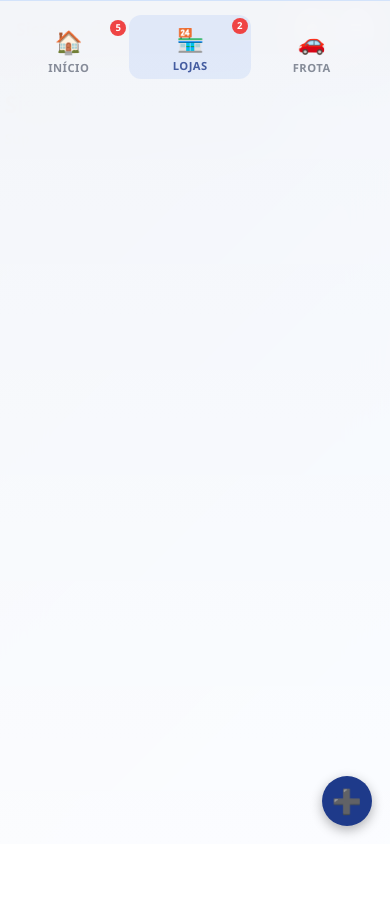
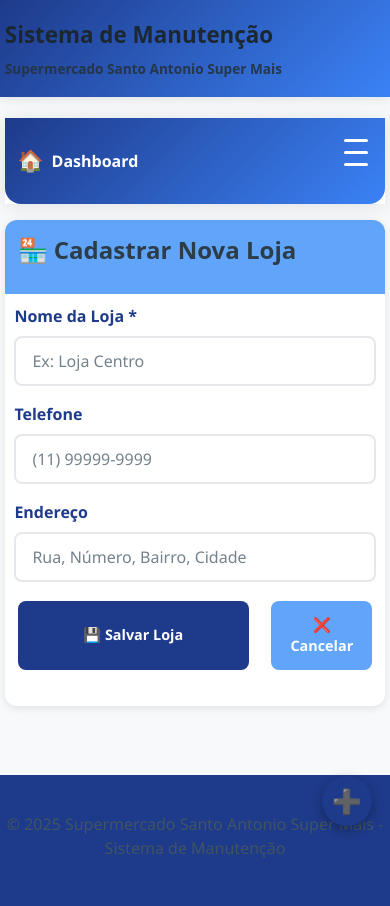
Before and after one commit to IgorsSantana/sistema-manutencao-supermais, a Flask app: page /lojas/cadastrar in a window 390 px wide. Before the commit the page ends 836 px from the top, so only its background shows below. Run offline with Flask 3, Linux system fonts and the light colour scheme.

Commit message:
Refatorar navegação mobile para app profissional
 Navegação Mobile Profissional
 Menu hambúrguer animado
 Design responsivo completo
 Cobertura: phones, tablets, desktop
 Animações suaves e transições
 JavaScript otimizado para touch
 Acessibilidade completa
 Organização por seções
 Design moderno com gradientes
 Auto-fechar inteligente
 Breakpoints responsivos profissionais

```diff
--- a/templates/base.html
+++ b/templates/base.html
@@ -188,16 +188,163 @@
             border: 1px solid #f5c6cb;
         }
 
-        /* Mobile Styles - Otimizado para uso principal */
+        /* Mobile Navigation - Projeto Profissional */
         @media (max-width: 768px) {
             .nav-mobile {
                 display: block;
                 position: sticky;
                 top: 0;
-                z-index: 100;
+                z-index: 1000;
                 background: white;
-                box-shadow: 0 2px 10px rgba(0,0,0,0.1);
+                box-shadow: 0 2px 20px rgba(0,0,0,0.1);
                 margin-bottom: 1rem;
+            }
+
+            .mobile-nav-container {
+                width: 100%;
+                background: white;
+                border-radius: 0 0 16px 16px;
+                overflow: hidden;
+            }
+
+            .mobile-nav-header {
+                display: flex;
+                justify-content: space-between;
+                align-items: center;
+                padding: 1rem;
+                background: linear-gradient(135deg, var(--primary-color), var(--secondary-color));
+                color: white;
+            }
+
+            .mobile-nav-brand {
+                display: flex;
+                align-items: center;
+                gap: 0.5rem;
+                text-decoration: none;
+                color: white;
+                font-weight: 600;
+                font-size: 1.1rem;
+            }
+
+            .mobile-nav-brand .nav-icon {
+                font-size: 1.3rem;
+            }
+
+            .mobile-nav-toggle {
+                background: none;
+                border: none;
+                width: 32px;
+                height: 32px;
+                display: flex;
+                flex-direction: column;
+                justify-content: space-around;
+                cursor: pointer;
+                padding: 4px;
+                border-radius: 4px;
+                transition: background-color 0.2s ease;
+            }
+
+            .mobile-nav-toggle:hover {
+                background-color: rgba(255,255,255,0.1);
+            }
+
+            .mobile-nav-toggle span {
+                width: 100%;
+                height: 3px;
+                background: white;
+                border-radius: 2px;
+                transition: all 0.3s ease;
+                transform-origin: center;
+            }
+
+            .mobile-nav-toggle.active span:nth-child(1) {
+                transform: rotate(45deg) translate(5px, 5px);
+            }
+
+            .mobile-nav-toggle.active span:nth-child(2) {
+                opacity: 0;
+                transform: translateX(10px);
+            }
+
+            .mobile-nav-toggle.active span:nth-child(3) {
+                transform: rotate(-45deg) translate(7px, -6px);
+            }
+
+            .mobile-nav-menu {
+                background: white;
+                padding: 0;
+                transform: translateY(-100%);
+                opacity: 0;
+                visibility: hidden;
+                transition: all 0.3s ease;
+                max-height: 0;
+                overflow: hidden;
+            }
+
+            .mobile-nav-menu.active {
+                transform: translateY(0);
+                opacity: 1;
+                visibility: visible;
+                max-height: 600px;
+            }
+
+            .mobile-nav-section {
+                padding: 1rem 1.5rem;
+                border-bottom: 1px solid #f0f0f0;
+            }
+
+            .mobile-nav-section:last-child {
+                border-bottom: none;
+            }
+
+            .nav-section-title {
+                font-size: 0.8rem;
+                font-weight: 600;
+                color: #666;
+                text-transform: uppercase;
+                letter-spacing: 0.5px;
+                margin-bottom: 0.8rem;
+                padding: 0 0.5rem;
+            }
+
+            .mobile-nav-item {
+                display: flex;
+                align-items: center;
+                gap: 1rem;
+                padding: 0.8rem 0.5rem;
+                text-decoration: none;
+                color: var(--text-color);
+                border-radius: 8px;
+                transition: all 0.2s ease;
+                font-weight: 500;
+                position: relative;
+            }
+
+            .mobile-nav-item:hover {
+                background: #f8f9fa;
+                transform: translateX(4px);
+            }
+
+            .mobile-nav-item.mobile-nav-primary {
+                background: var(--primary-color);
+                color: white;
+                margin: 0.5rem 0;
+            }
+
+            .mobile-nav-item.mobile-nav-primary:hover {
+                background: var(--secondary-color);
+                transform: translateX(4px);
+            }
+
+            .mobile-nav-item .nav-icon {
+                font-size: 1.2rem;
+                width: 24px;
+                text-align: center;
+            }
+
+            .mobile-nav-item .nav-text {
+                font-size: 1rem;
+                flex: 1;
             }
 
             .nav-desktop {
@@ -363,153 +510,24 @@
                 font-size: 0.8rem;
             }
 
-        /* Navegação mobile profissional */
-        .nav-mobile {
-            position: fixed;
-            bottom: 0;
-            left: 0;
-            right: 0;
-            background: linear-gradient(180deg, rgba(255,255,255,0.95) 0%, rgba(255,255,255,0.98) 100%);
-            backdrop-filter: blur(20px);
-            -webkit-backdrop-filter: blur(20px);
-            border-top: 1px solid rgba(59, 130, 246, 0.2);
-            box-shadow: 0 -4px 25px rgba(0,0,0,0.1);
-            z-index: 1000;
-            padding: 0.5rem 1rem 1rem 1rem;
-            margin: 0;
-        }
-
+            /* Navegação mobile melhorada */
             .nav-mobile ul {
                 display: flex;
-            justify-content: space-between;
-            align-items: center;
-            gap: 0;
-            margin: 0;
-            padding: 0;
-            list-style: none;
+                flex-wrap: wrap;
+                gap: 0.3rem;
+                padding: 0.5rem;
             }
 
             .nav-mobile li {
                 flex: 1;
-            text-align: center;
+                min-width: calc(50% - 0.15rem);
             }
 
-        .nav-mobile .nav-item {
-            display: flex;
-            flex-direction: column;
-            align-items: center;
-            justify-content: center;
-            padding: 0.5rem 0.3rem;
-            border-radius: 12px;
-            text-decoration: none;
-            color: #6b7280;
-            transition: all 0.3s ease;
-            min-height: 60px;
-            position: relative;
-            background: transparent;
-            border: none;
-        }
-
-        .nav-mobile .nav-item:hover,
-        .nav-mobile .nav-item:focus,
-        .nav-mobile .nav-item.active {
-            color: var(--primary-color);
-            background: rgba(59, 130, 246, 0.1);
-            transform: translateY(-2px);
-        }
-
-        .nav-mobile .nav-icon {
-            font-size: 1.4rem;
-            margin-bottom: 0.2rem;
-            transition: all 0.3s ease;
-        }
-
-        .nav-mobile .nav-label {
-            font-size: 0.7rem;
-            font-weight: 600;
-            line-height: 1;
-            text-transform: uppercase;
-            letter-spacing: 0.5px;
-            opacity: 0.8;
-        }
-
-        .nav-mobile .nav-badge {
-            position: absolute;
-            top: 0.2rem;
-            right: 0.2rem;
-            background: #ef4444;
-            color: white;
-            border-radius: 50%;
-            width: 16px;
-            height: 16px;
-            font-size: 0.6rem;
-            display: flex;
-            align-items: center;
-            justify-content: center;
-            font-weight: bold;
-            opacity: 0;
-            transform: scale(0.8);
-            transition: all 0.3s ease;
-        }
-
-        .nav-mobile .nav-badge.show {
-            opacity: 1;
-            transform: scale(1);
-        }
-
-        /* Navegação secundária mobile */
-        .nav-mobile-secondary {
-            position: fixed;
-            top: 0;
-            left: 0;
-            right: 0;
-            background: var(--primary-color);
-            color: white;
-            padding: 0.5rem 1rem;
-            z-index: 999;
-            box-shadow: 0 2px 10px rgba(0,0,0,0.1);
-        }
-
-        .nav-mobile-secondary .mobile-header {
-            display: flex;
-            justify-content: space-between;
-            align-items: center;
-        }
-
-        .nav-mobile-secondary h1 {
-            font-size: 1.1rem;
-            margin: 0;
-            font-weight: 700;
-        }
-
-        .nav-mobile-secondary .mobile-subtitle {
-            font-size: 0.75rem;
-            opacity: 0.9;
-            margin: 0;
-        }
-
-        .nav-mobile-secondary .header-actions {
-            display: flex;
-            gap: 0.5rem;
-        }
-
-        .nav-mobile-secondary .btn-icon {
-            width: 36px;
-            height: 36px;
-            border-radius: 50%;
-            background: rgba(255,255,255,0.2);
-            border: none;
-            color: white;
-            display: flex;
-            align-items: center;
-            justify-content: center;
-            font-size: 1rem;
-            transition: all 0.3s ease;
-        }
-
-        .nav-mobile-secondary .btn-icon:hover {
-            background: rgba(255,255,255,0.3);
-            transform: scale(1.05);
+            .nav-mobile .btn {
+                width: 100%;
+                text-align: center;
+                padding: 0.6rem 0.4rem;
+                font-size: 0.8rem;
             }
 
             /* Cards de lojas e veículos otimizados */
@@ -619,13 +637,28 @@
                     padding: 0.6rem;
                 }
 
-                .nav-mobile li {
-                    min-width: calc(33.333% - 0.2rem);
+                .mobile-nav-header {
+                    padding: 0.8rem;
                 }
 
-                .nav-mobile .btn {
-                    font-size: 0.7rem;
-                    padding: 0.5rem 0.2rem;
+                .mobile-nav-brand {
+                    font-size: 1rem;
+                }
+
+                .mobile-nav-item {
+                    padding: 0.7rem 0.5rem;
+                }
+
+                .mobile-nav-item .nav-text {
+                    font-size: 0.9rem;
+                }
+
+                .mobile-nav-item .nav-icon {
+                    font-size: 1.1rem;
+                }
+
+                .mobile-nav-section {
+                    padding: 0.8rem 1rem;
                 }
 
                 .card-body {
@@ -667,61 +750,60 @@
     </div>
 
     <main class="container">
-        <!-- Header Mobile Professional -->
-        <div class="nav-mobile-secondary">
-            <div class="mobile-header">
-                <div>
-                    <h1>Sistema de Manutenção</h1>
-                    <p class="mobile-subtitle">Santo Antonio Super Mais</p>
+        <!-- Navegação Mobile Profissional -->
+        <nav class="nav-mobile">
+            <!-- Menu Principal Mobile -->
+            <div class="mobile-nav-container">
+                <div class="mobile-nav-header">
+                    <a href="/" class="mobile-nav-brand">
+                        <span class="nav-icon">🏠</span>
+                        <span class="nav-text">Dashboard</span>
+                    </a>
+                    <button class="mobile-nav-toggle" id="mobileNavToggle" aria-label="Toggle menu">
+                        <span></span>
+                        <span></span>
+                        <span></span>
+                    </button>
                 </div>
-                <div class="header-actions">
-                    <button class="btn-icon" onclick="toggleNotifications()" title="Notificações">
-                        🔔
-                    </button>
-                    <button class="btn-icon" onclick="toggleMenu()" title="Menu">
-                        ☰
-                    </button>
+
+                <div class="mobile-nav-menu" id="mobileNavMenu">
+                    <div class="mobile-nav-section">
+                        <div class="nav-section-title">Navegação</div>
+                        <a href="/" class="mobile-nav-item">
+                            <span class="nav-icon">🏠</span>
+                            <span class="nav-text">Dashboard</span>
+                        </a>
+                        <a href="/lojas" class="mobile-nav-item">
+                            <span class="nav-icon">🏪</span>
+                            <span class="nav-text">Lojas</span>
+                        </a>
+                        <a href="/veiculos" class="mobile-nav-item">
+                            <span class="nav-icon">🚗</span>
+                            <span class="nav-text">Frota</span>
+                        </a>
+                        <a href="/manutencoes" class="mobile-nav-item">
+                            <span class="nav-icon">🔧</span>
+                            <span class="nav-text">Manutenções</span>
+                        </a>
+                    </div>
+
+                    <div class="mobile-nav-section">
+                        <div class="nav-section-title">Ações</div>
+                        <a href="/manutencoes/cadastrar" class="mobile-nav-item mobile-nav-primary">
+                            <span class="nav-icon">➕</span>
+                            <span class="nav-text">Nova Manutenção</span>
+                        </a>
+                        <a href="/lojas/cadastrar" class="mobile-nav-item">
+                            <span class="nav-icon">🏪</span>
+                            <span class="nav-text">Nova Loja</span>
+                        </a>
+                        <a href="/veiculos/cadastrar" class="mobile-nav-item">
+                            <span class="nav-icon">🚗</span>
+                            <span class="nav-text">Novo Veículo</span>
+                        </a>
                     </div>
                 </div>
             </div>
-
-        <!-- Bottom Navigation Professional -->
-        <nav class="nav-mobile">
-            <ul>
-                <li>
-                    <a href="/" class="nav-item" data-page="dashboard">
-                        <span class="nav-icon">🏠</span>
-                        <span class="nav-label">Início</span>
-                        <span class="nav-badge">5</span>
-                    </a>
-                </li>
-                <li>
-                    <a href="/lojas" class="nav-item" data-page="lojas">
-                        <span class="nav-icon">🏪</span>
-                        <span class="nav-label">Lojas</span>
-                        <span class="nav-badge">2</span>
-                    </a>
-                </li>
-                <li>
-                    <a href="/veiculos" class="nav-item" data-page="veiculos">
-                        <span class="nav-icon">🚗</span>
-                        <span class="nav-label">Frota</span>
-                    </a>
-                </li>
-                <li>
-                    <a href="/manutencoes" class="nav-item" data-page="manutencoes">
-                        <span class="nav-icon">🔧</span>
-                        <span class="nav-label">Serviços</span>
-                        <span class="nav-badge">3</span>
-                    </a>
-                </li>
-                <li>
-                    <a href="/manutencoes/cadastrar" class="nav-item" data-page="nova">
-                        <span class="nav-icon">➕</span>
-                        <span class="nav-label">Nova</span>
-                    </a>
-                </li>
-            </ul>
         </nav>
 
         <!-- Navegação Desktop -->
@@ -764,97 +846,71 @@
 
     {% block extra_js %}{% endblock %}
 
+    <!-- Mobile Navigation JavaScript -->
     <script>
-        // Navegação mobile profissional
         document.addEventListener('DOMContentLoaded', function() {
-            // Marcar página ativa
-            const currentPath = window.location.pathname;
-            const navItems = document.querySelectorAll('.nav-item');
+            const mobileNavToggle = document.getElementById('mobileNavToggle');
+            const mobileNavMenu = document.getElementById('mobileNavMenu');
 
-            navItems.forEach(item => {
-                const href = item.getAttribute('href');
-                if (href === currentPath || (currentPath.startsWith('/lojas') && href === '/lojas') ||
-                    (currentPath.startsWith('/veiculos') && href === '/veiculos') ||
-                    (currentPath.startsWith('/manutencoes') && href === '/manutencoes')) {
-                    item.classList.add('active');
+            if (mobileNavToggle && mobileNavMenu) {
+                // Toggle menu mobile
+                mobileNavToggle.addEventListener('click', function(e) {
+                    e.preventDefault();
+
+                    const isActive = mobileNavMenu.classList.contains('active');
+
+                    if (isActive) {
+                        // Fechar menu
+                        mobileNavMenu.classList.remove('active');
+                        mobileNavToggle.classList.remove('active');
+                    } else {
+                        // Abrir menu
+                        mobileNavMenu.classList.add('active');
+                        mobileNavToggle.classList.add('active');
                     }
                 });
 
-            // Scroll suave para conteúdo
-            const container = document.querySelector('.container');
-            if (container) {
-                container.style.marginTop = '70px';
-                container.style.marginBottom = '90px';
-                container.style.minHeight = 'calc(100vh - 160px)';
+                // Fechar menu ao clicar fora
+                document.addEventListener('click', function(e) {
+                    const mobileNavContainer = document.querySelector('.mobile-nav-container');
+                    if (mobileNavContainer && !mobileNavContainer.contains(e.target)) {
+                        mobileNavMenu.classList.remove('active');
+                        mobileNavToggle.classList.remove('active');
                     }
+                });
 
-            // Animações de navegação
-            navItems.forEach(item => {
-                item.addEventListener('click', function(e) {
-                    // Remover active de todos
-                    navItems.forEach(nav => nav.classList.remove('active'));
-                    // Adicionar active ao clicado
-                    this.classList.add('active');
+                // Fechar menu ao redimensionar tela
+                window.addEventListener('resize', function() {
+                    if (window.innerWidth > 768) {
+                        mobileNavMenu.classList.remove('active');
+                        mobileNavToggle.classList.remove('active');
+                    }
+                });
 
-                    // Feedback visual
-                    this.style.transform = 'translateY(-2px) scale(0.95)';
-                    setTimeout(() => {
-                        this.style.transform = 'translateY(-2px) scale(1)';
-                    }, 100);
+                // Fechar menu ao navegar para uma página
+                const mobileNavItems = mobileNavMenu.querySelectorAll('.mobile-nav-item');
+                mobileNavItems.forEach(item => {
+                    item.addEventListener('click', function() {
+                        mobileNavMenu.classList.remove('active');
+                        mobileNavToggle.classList.remove('active');
                     });
                 });
 
-            // Badge notifications (simulado)
-            const badges = document.querySelectorAll('.nav-badge');
-            badges.forEach(badge => {
-                if (badge.textContent && !isNaN(badge.textContent)) {
-                    badge.classList.add('show');
+                // Adicionar feedback tátil para tablets/telefones
+                mobileNavToggle.addEventListener('touchstart', function(e) {
+                    e.preventDefault();
+                    this.click();
+                });
+
+                // Melhorar acessibilidade
+                mobileNavToggle.addEventListener('keydown', function(e) {
+                    if (e.key === 'Enter' || e.key === ' ') {
+                        e.preventDefault();
+                        this.click();
                     }
                 });
-        });
-
-        // Funções do header mobile
-        function toggleNotifications() {
-            const notifications = ['Manutenção pendente na Loja Centro', 'Veículo ABC-1234 precisa de revisão'];
-            if (notifications.length === 0) {
-                alert('Nenhuma notificação');
-            } else {
-                alert('Notificações:\n' + notifications.join('\n'));
-            }
             }
 
-        function toggleMenu() {
-            // Menu de contexto rápido
-            const menuOptions = [
-                '📊 Dashboard',
-                '🏪 Gerenciar Lojas',
-                '🚗 Gerenciar Frota',
-                '🔧 Gerenciar Manutenções',
-                '📷 Ver Fotos',
-                '💰 Relatórios',
-                '⚙️ Configurações'
-            ];
-
-            const choice = confirm('Menu Rápido:\n\n' + menuOptions.join('\n') + '\n\nClique OK para ir para Dashboard');
-            if (choice) {
-                window.location.href = '/';
-            }
-        }
-
-        // Melhorar UX mobile
-        document.addEventListener('touchstart', function() {}, {passive: true});
-
-        // Feedback háptico simulado
-        document.querySelectorAll('.nav-item').forEach(item => {
-            item.addEventListener('touchstart', function() {
-                this.style.background = 'rgba(59, 130, 246, 0.2)';
-            });
-
-            item.addEventListener('touchend', function() {
-                setTimeout(() => {
-                    this.style.background = 'transparent';
-                }, 150);
-            });
         });
     </script>
 </body>
```
Also changed, not shown: other parts of templates/base.html (+51 -1 lines). Lines whose indentation alone changed are shown as unchanged.
